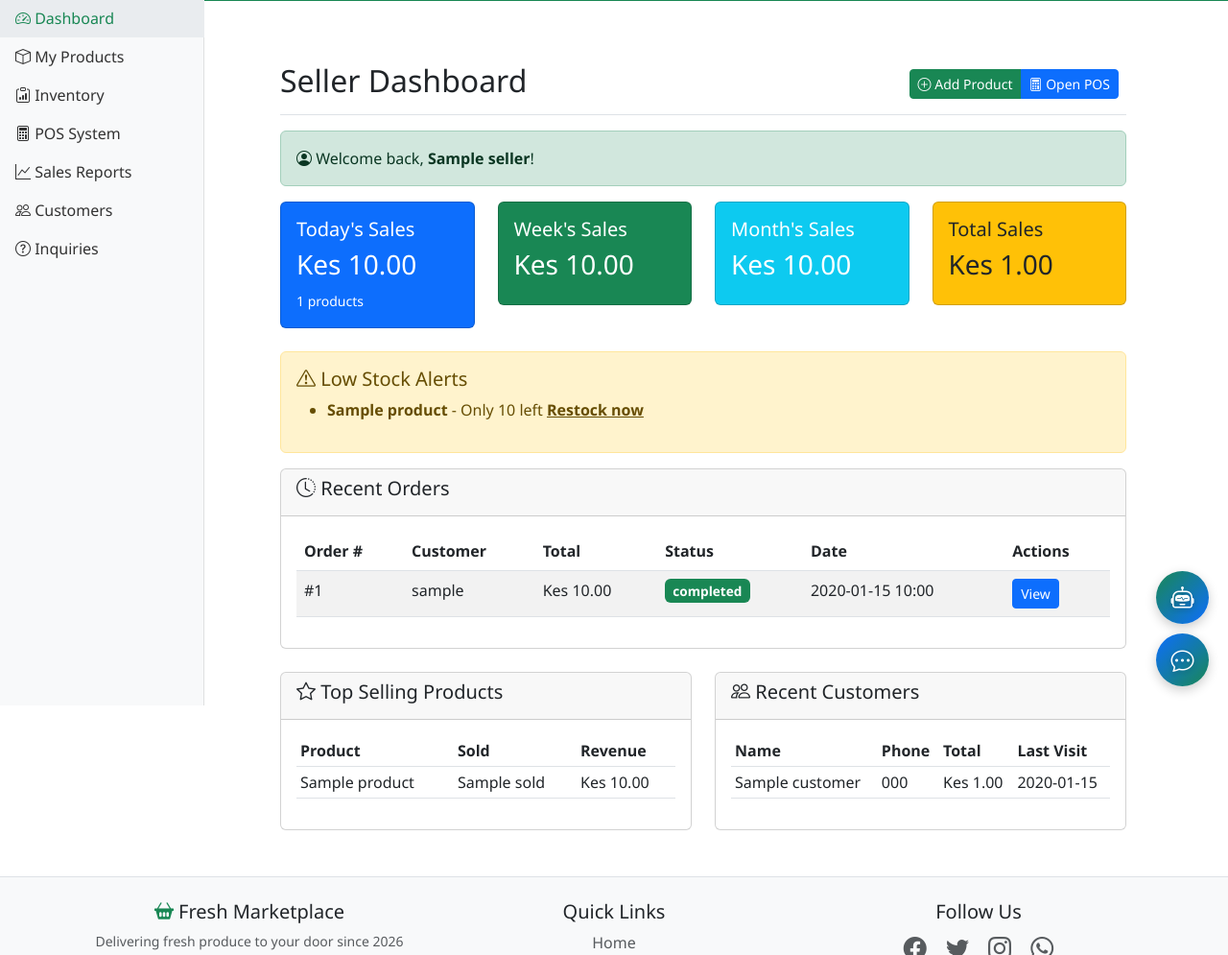
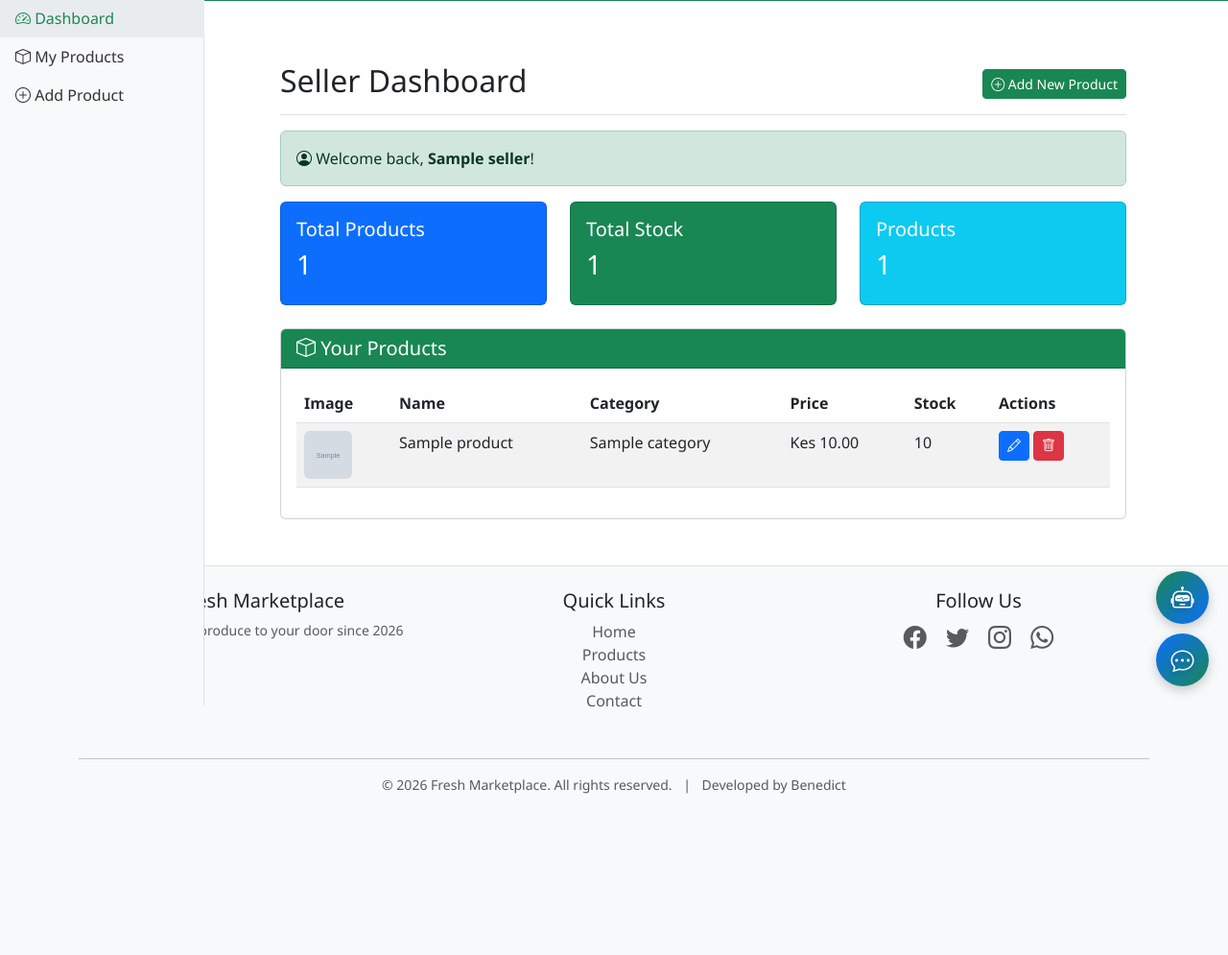
Before and after one commit to evansochadeka/FreshMarketplace, a Python web app: template templates/seller_dashboard.html in a window 1280 px wide. Shown: the part 65-1060 px from the top of the page at 96% size. After the commit the page ends 892 px from the top, so only its background shows below. Run offline with Jinja, Linux system fonts and the light colour scheme; the template is opened without the code that fills it: most values are stand-ins (such as "Sample title", 1, 10 or a date in 2020); grey boxes marked "Sample" are stand-in pictures.

Commit message:
Update seller_dashboard.html

```diff
--- a/templates/seller_dashboard.html
+++ b/templates/seller_dashboard.html
@@ -1,4 +1,6 @@
 {% extends "base.html" %}
+
+{% block title %}Seller Dashboard - Fresh Marketplace{% endblock %}
 
 {% block content %}
 <div class="container-fluid">
@@ -18,31 +20,8 @@
                         </a>
                     </li>
                     <li class="nav-item">
-                        <a class="nav-link" href="{{ url_for('seller_inventory') }}">
-                            <i class="bi bi-clipboard-data"></i> Inventory
-                        </a>
-                    </li>
-                    <li class="nav-item">
-                        <a class="nav-link" href="{{ url_for('pos_dashboard') }}">
-                            <i class="bi bi-calculator"></i> POS System
-                        </a>
-                    </li>
-                    <li class="nav-item">
-                        <a class="nav-link" href="{{ url_for('sales_report') }}">
-                            <i class="bi bi-graph-up"></i> Sales Reports
-                        </a>
-                    </li>
-                    <li class="nav-item">
-                        <a class="nav-link" href="{{ url_for('customer_list') }}">
-                            <i class="bi bi-people"></i> Customers
-                        </a>
-                    </li>
-                    <li class="nav-item">
-                        <a class="nav-link" href="{{ url_for('seller_inquiries') }}">
-                            <i class="bi bi-question-circle"></i> Inquiries
-                            {% if stats.pending_inquiries > 0 %}
-                            <span class="badge bg-danger">{{ stats.pending_inquiries }}</span>
-                            {% endif %}
+                        <a class="nav-link" href="{{ url_for('add_product') }}">
+                            <i class="bi bi-plus-circle"></i> Add Product
                         </a>
                     </li>
                 </ul>
@@ -54,113 +33,82 @@
             <div class="d-flex justify-content-between flex-wrap flex-md-nowrap align-items-center pt-3 pb-2 mb-3 border-bottom">
                 <h1 class="h2">Seller Dashboard</h1>
                 <div class="btn-toolbar mb-2 mb-md-0">
-                    <div class="btn-group me-2">
-                        <a href="{{ url_for('add_product') }}" class="btn btn-sm btn-success">
-                            <i class="bi bi-plus-circle"></i> Add Product
-                        </a>
-                        <a href="{{ url_for('pos_dashboard') }}" class="btn btn-sm btn-primary">
-                            <i class="bi bi-calculator"></i> Open POS
-                        </a>
-                    </div>
+                    <a href="{{ url_for('add_product') }}" class="btn btn-sm btn-success">
+                        <i class="bi bi-plus-circle"></i> Add New Product
+                    </a>
                 </div>
             </div>
 
             <!-- Welcome Section -->
             <div class="alert alert-success">
                 <i class="bi bi-person-circle"></i> Welcome back, <strong>{{ seller.business_name or seller.username }}</strong>!
-                {% if stats.pending_inquiries > 0 %}
-                <span class="ms-3">
-                    <i class="bi bi-question-circle"></i> You have <strong>{{ stats.pending_inquiries }}</strong> pending inquiries.
-                    <a href="{{ url_for('seller_inquiries') }}" class="alert-link">View now</a>
-                </span>
-                {% endif %}
             </div>
 
             <!-- Statistics Cards -->
             <div class="row mb-4">
-                <div class="col-md-3">
+                <div class="col-md-4">
                     <div class="card bg-primary text-white">
                         <div class="card-body">
-                            <h5>Today's Sales</h5>
-                            <h3>Kes {{ "%.2f"|format(stats.today_sales) }}</h3>
-                            <small>{{ stats.total_products }} products</small>
+                            <h5>Total Products</h5>
+                            <h3>{{ stats.total_products }}</h3>
                         </div>
                     </div>
                 </div>
-                <div class="col-md-3">
+                <div class="col-md-4">
                     <div class="card bg-success text-white">
                         <div class="card-body">
-                            <h5>Week's Sales</h5>
-                            <h3>Kes {{ "%.2f"|format(stats.week_sales) }}</h3>
+                            <h5>Total Stock</h5>
+                            <h3>{{ stats.total_stock }}</h3>
                         </div>
                     </div>
                 </div>
-                <div class="col-md-3">
+                <div class="col-md-4">
                     <div class="card bg-info text-white">
                         <div class="card-body">
-                            <h5>Month's Sales</h5>
-                            <h3>Kes {{ "%.2f"|format(stats.month_sales) }}</h3>
-                        </div>
-                    </div>
-                </div>
-                <div class="col-md-3">
-                    <div class="card bg-warning text-dark">
-                        <div class="card-body">
-                            <h5>Total Sales</h5>
-                            <h3>Kes {{ "%.2f"|format(stats.total_sales) }}</h3>
+                            <h5>Products</h5>
+                            <h3>{{ products|length }}</h3>
                         </div>
                     </div>
                 </div>
             </div>
 
-            <!-- Low Stock Alerts -->
-            {% if low_stock_products and low_stock_products|length > 0 %}
-            <div class="alert alert-warning">
-                <h5><i class="bi bi-exclamation-triangle"></i> Low Stock Alerts</h5>
-                <ul>
-                    {% for product in low_stock_products %}
-                    <li>
-                        <strong>{{ product.name }}</strong> - Only {{ product.stock }} left
-                        <a href="{{ url_for('edit_product', id=product.id) }}" class="alert-link">Restock now</a>
-                    </li>
-                    {% endfor %}
-                </ul>
-            </div>
-            {% endif %}
-
-            <!-- Recent Orders -->
-            <div class="card mb-4">
-                <div class="card-header">
-                    <h5><i class="bi bi-clock-history"></i> Recent Orders</h5>
+            <!-- Products List -->
+            <div class="card">
+                <div class="card-header bg-success text-white">
+                    <h5 class="mb-0"><i class="bi bi-box"></i> Your Products</h5>
                 </div>
                 <div class="card-body">
-                    {% if recent_orders and recent_orders|length > 0 %}
+                    {% if products %}
                     <div class="table-responsive">
                         <table class="table table-striped">
                             <thead>
                                 <tr>
-                                    <th>Order #</th>
-                                    <th>Customer</th>
-                                    <th>Total</th>
-                                    <th>Status</th>
-                                    <th>Date</th>
+                                    <th>Image</th>
+                                    <th>Name</th>
+                                    <th>Category</th>
+                                    <th>Price</th>
+                                    <th>Stock</th>
                                     <th>Actions</th>
                                 </tr>
                             </thead>
                             <tbody>
-                                {% for order in recent_orders %}
+                                {% for product in products %}
                                 <tr>
-                                    <td>#{{ order.id }}</td>
-                                    <td>{{ order.user.username if order.user else 'N/A' }}</td>
-                                    <td>Kes {{ "%.2f"|format(order.total) }}</td>
                                     <td>
-                                        <span class="badge bg-{{ 'warning' if order.status == 'pending' else 'info' if order.status == 'in_transit' else 'success' }}">
-                                            {{ order.status }}
-                                        </span>
+                                        <img src="{{ product.image_url }}" width="50" height="50" style="object-fit: cover;" class="rounded">
                                     </td>
-                                    <td>{{ order.created_at.strftime('%Y-%m-%d %H:%M') }}</td>
+                                    <td>{{ product.name }}</td>
+                                    <td>{{ product.category }}</td>
+                                    <td>Kes {{ "%.2f"|format(product.price) }}</td>
+                                    <td>{{ product.stock }}</td>
                                     <td>
-                                        <a href="{{ url_for('order_detail', id=order.id) }}" class="btn btn-sm btn-primary">View</a>
+                                        <a href="{{ url_for('edit_product', id=product.id) }}" class="btn btn-sm btn-primary">
+                                            <i class="bi bi-pencil"></i>
+                                        </a>
+                                        <a href="{{ url_for('delete_product', id=product.id) }}" class="btn btn-sm btn-danger"
+                                           onclick="return confirm('Delete this product?')">
+                                            <i class="bi bi-trash"></i>
+                                        </a>
                                     </td>
                                 </tr>
                                 {% endfor %}
@@ -168,76 +116,13 @@
                         </table>
                     </div>
                     {% else %}
-                    <p class="text-muted text-center py-3">No orders yet</p>
+                    <p class="text-center py-3">You haven't added any products yet.</p>
+                    <div class="text-center">
+                        <a href="{{ url_for('add_product') }}" class="btn btn-success">
+                            <i class="bi bi-plus-circle"></i> Add Your First Product
+                        </a>
+                    </div>
                     {% endif %}
-                </div>
-            </div>
-
-            <!-- Quick Actions -->
-            <div class="row">
-                <div class="col-md-6">
-                    <div class="card">
-                        <div class="card-header">
-                            <h5><i class="bi bi-star"></i> Top Selling Products</h5>
-                        </div>
-                        <div class="card-body">
-                            {% if top_products and top_products|length > 0 %}
-                            <table class="table table-sm">
-                                <thead>
-                                    <tr>
-                                        <th>Product</th>
-                                        <th>Sold</th>
-                                        <th>Revenue</th>
-                                    </tr>
-                                </thead>
-                                <tbody>
-                                    {% for product, sold in top_products %}
-                                    <tr>
-                                        <td>{{ product.name }}</td>
-                                        <td>{{ sold }}</td>
-                                        <td>Kes {{ "%.2f"|format(product.price * sold) }}</td>
-                                    </tr>
-                                    {% endfor %}
-                                </tbody>
-                            </table>
-                            {% else %}
-                            <p class="text-muted text-center py-3">No sales data yet</p>
-                            {% endif %}
-                        </div>
-                    </div>
-                </div>
-                <div class="col-md-6">
-                    <div class="card">
-                        <div class="card-header">
-                            <h5><i class="bi bi-people"></i> Recent Customers</h5>
-                        </div>
-                        <div class="card-body">
-                            {% if recent_customers and recent_customers|length > 0 %}
-                            <table class="table table-sm">
-                                <thead>
-                                    <tr>
-                                        <th>Name</th>
-                                        <th>Phone</th>
-                                        <th>Total</th>
-                                        <th>Last Visit</th>
-                                    </tr>
-                                </thead>
-                                <tbody>
-                                    {% for customer in recent_customers %}
-                                    <tr>
-                                        <td>{{ customer.name }}</td>
-                                        <td>{{ customer.phone or 'N/A' }}</td>
-                                        <td>Kes {{ "%.2f"|format(customer.total_purchases) }}</td>
-                                        <td>{{ customer.last_visit.strftime('%Y-%m-%d') if customer.last_visit else 'Never' }}</td>
-                                    </tr>
-                                    {% endfor %}
-                                </tbody>
-                            </table>
-                            {% else %}
-                            <p class="text-muted text-center py-3">No customers yet</p>
-                            {% endif %}
-                        </div>
-                    </div>
                 </div>
             </div>
         </main>
@@ -253,6 +138,7 @@
     z-index: 100;
     padding: 48px 0 0;
     box-shadow: inset -1px 0 0 rgba(0, 0, 0, .1);
+    background-color: #f8f9fa;
 }
 .sidebar .nav-link {
     font-weight: 500;
```
